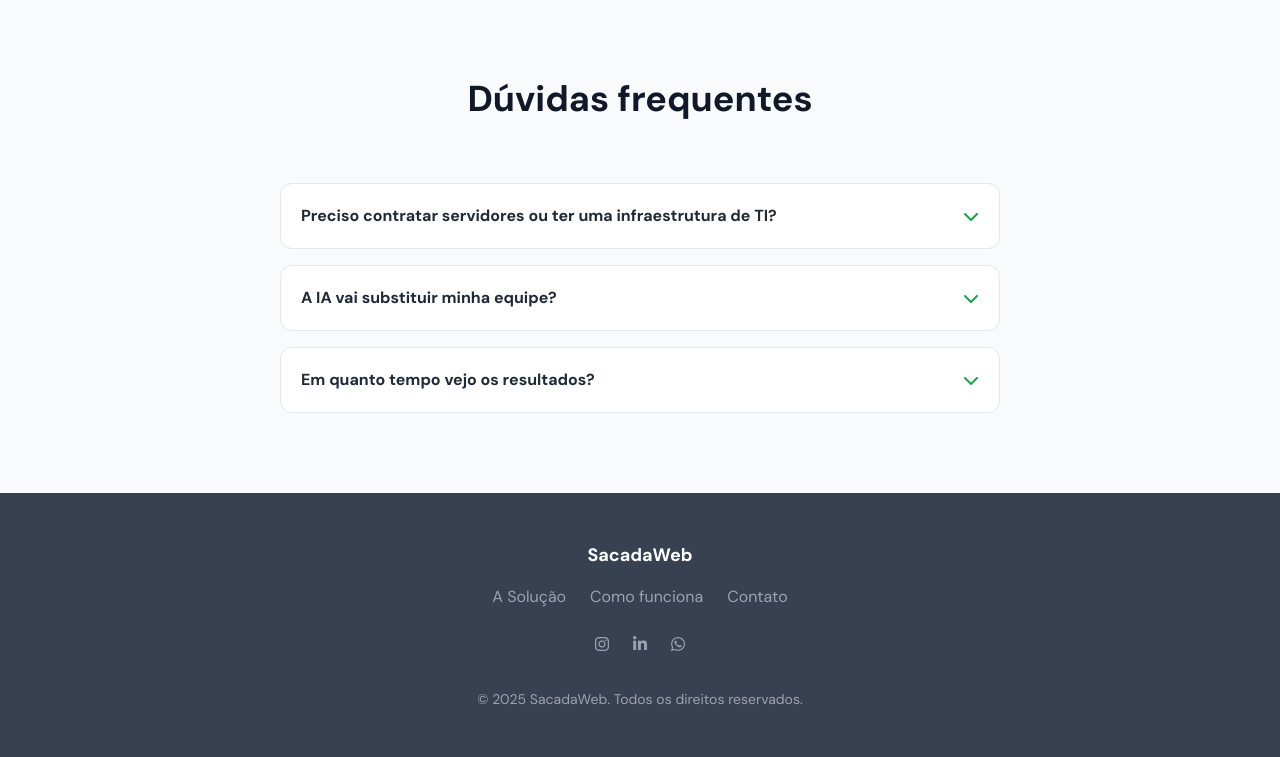
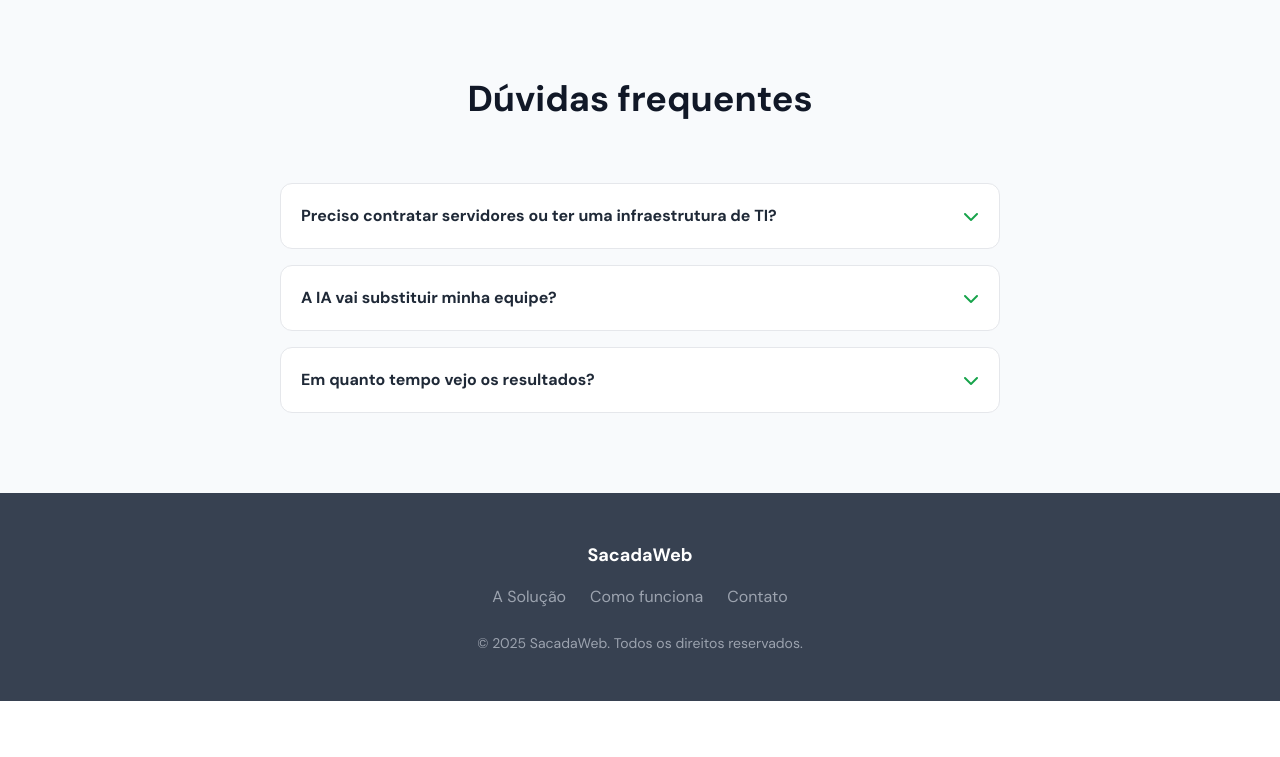
Before and after one commit to andrehsilva/sacadaweb_app, a Flask app: page / in a window 1280 px wide. Shown: the part 4037-4794 px from the top of the page. After the commit the page ends 4738 px from the top, so only its background shows below. Run offline with Flask 3, Linux system fonts and the light colour scheme; some libraries are stand-ins or nearby versions.

Commit message:
melhoria no footer

```diff
--- a/templates/index.html
+++ b/templates/index.html
@@ -641,11 +641,11 @@
         <a href="#como-funciona" class="hover:text-white transition">Como funciona</a>
         <a href="#contato" class="hover:text-white transition">Contato</a>
       </div>
-      <div class="flex justify-center space-x-6 mb-8">
+      <!-- <div class="flex justify-center space-x-6 mb-8">
         <a href="#" class="text-gray-400 hover:text-white transition"><i class="fab fa-instagram"></i></a>
         <a href="#" class="text-gray-400 hover:text-white transition"><i class="fab fa-linkedin-in"></i></a>
         <a href="#" class="text-gray-400 hover:text-white transition"><i class="fab fa-whatsapp"></i></a>
-      </div>
+      </div> -->
       <p class="text-sm">&copy; 2025 SacadaWeb. Todos os direitos reservados.</p>
     </div>
   </footer>
```
